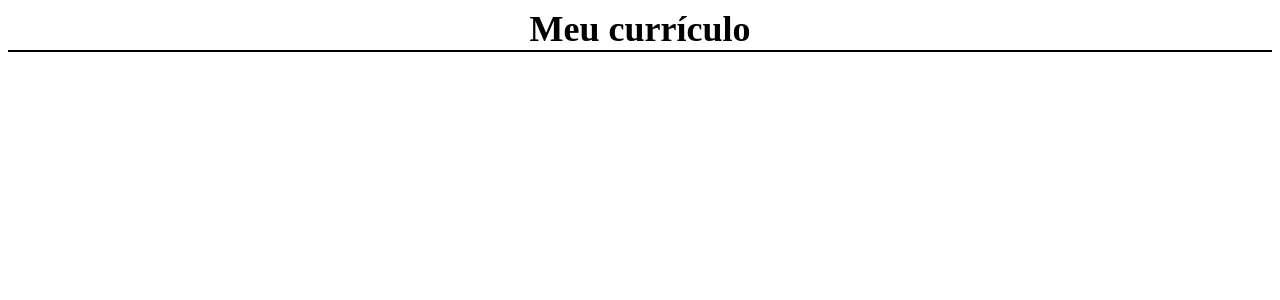
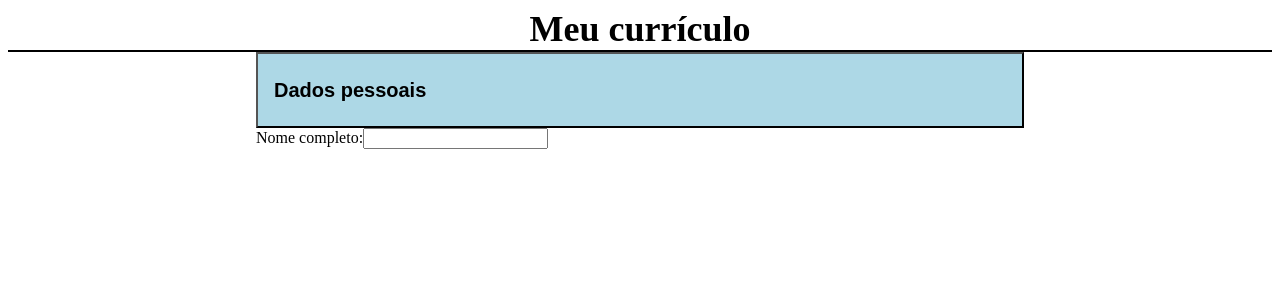
Before and after one commit to Diego-Moreira8/cv-app, a React (Vite) app: page / in a window 1280 px wide. Shown: the top 300 px of the page. Built offline with nearby package versions, Linux system fonts and the light colour scheme; the HTML template or start-up script is replaced by a standard one.

Commit message:
feat: initial cv data structure

```diff
--- a/src/App.tsx
+++ b/src/App.tsx
@@ -1,9 +1,11 @@
 import Header from "./components/Header";
+import CVForms from "./components/CVForms";
 
 function App() {
   return (
     <>
       <Header />
+      <CVForms />
     </>
   );
 }
--- /dev/null
+++ b/src/components/CVForms.tsx
@@ -0,0 +1,38 @@
+import { useReducer } from "react";
+import styles from "../styles/CVForms.module.css";
+import PersonalDataForm from "./PersonalDataForm";
+
+type PersonalData = {
+  name: string;
+};
+
+export type CVData = {
+  personalData: PersonalData;
+};
+
+export type CVAction = {
+  type: "SET_NAME";
+  value: string;
+};
+
+const INITIAL_CV: CVData = { personalData: { name: "" } };
+
+function cvReducer(state: CVData, action: CVAction) {
+  switch (action.type) {
+    case "SET_NAME":
+      return {
+        ...state,
+        personalData: { ...state.personalData, name: action.value },
+      };
+  }
+}
+
+export default function CVForms() {
+  const [cvState, cvDispatch] = useReducer(cvReducer, INITIAL_CV);
+
+  return (
+    <div className={styles.main}>
+      <PersonalDataForm cvState={cvState} cvDispatch={cvDispatch} />
+    </div>
+  );
+}
--- /dev/null
+++ b/src/components/Group.tsx
@@ -0,0 +1,17 @@
+import styles from "../styles/Group.module.css";
+
+type GroupProps = {
+  title: string;
+  children: React.ReactNode;
+};
+
+export default function Group({ title, children }: GroupProps) {
+  return (
+    <div className={styles.container}>
+      <button className={styles.headerButton} type="button">
+        <h2>{title}</h2>
+      </button>
+      <div>{children}</div>
+    </div>
+  );
+}
--- /dev/null
+++ b/src/components/PersonalDataForm.tsx
@@ -0,0 +1,36 @@
+import { useId } from "react";
+import Group from "./Group";
+import { CVAction, CVData } from "./CVForms";
+
+type PersonalDataFormProps = {
+  cvState: CVData;
+  cvDispatch: React.Dispatch<CVAction>;
+};
+
+export default function PersonalDataForm({
+  cvState,
+  cvDispatch,
+}: PersonalDataFormProps) {
+  const { name } = cvState.personalData;
+
+  const fullNameId = useId();
+
+  function handleFullNameChange(e: React.ChangeEvent<HTMLInputElement>) {
+    cvDispatch({ type: "SET_NAME", value: e.target.value });
+  }
+
+  return (
+    <Group title="Dados pessoais">
+      <div>
+        <label htmlFor={fullNameId}>Nome completo:</label>
+        <input
+          type="text"
+          name="fullName"
+          id={fullNameId}
+          value={name}
+          onChange={handleFullNameChange}
+        />
+      </div>
+    </Group>
+  );
+}
--- /dev/null
+++ b/src/styles/CVForms.module.css
@@ -0,0 +1,4 @@
+.main {
+  max-width: 768px;
+  margin: 0 auto;
+}
--- /dev/null
+++ b/src/styles/Group.module.css
@@ -0,0 +1,11 @@
+.container {
+  width: 100%;
+}
+
+.headerButton {
+  display: block;
+  width: 100%;
+  padding: 0.5rem 1rem;
+  background-color: lightblue;
+  text-align: left;
+}
```
Also changed, not shown: src/styles/index.css (+1 -13 lines).
